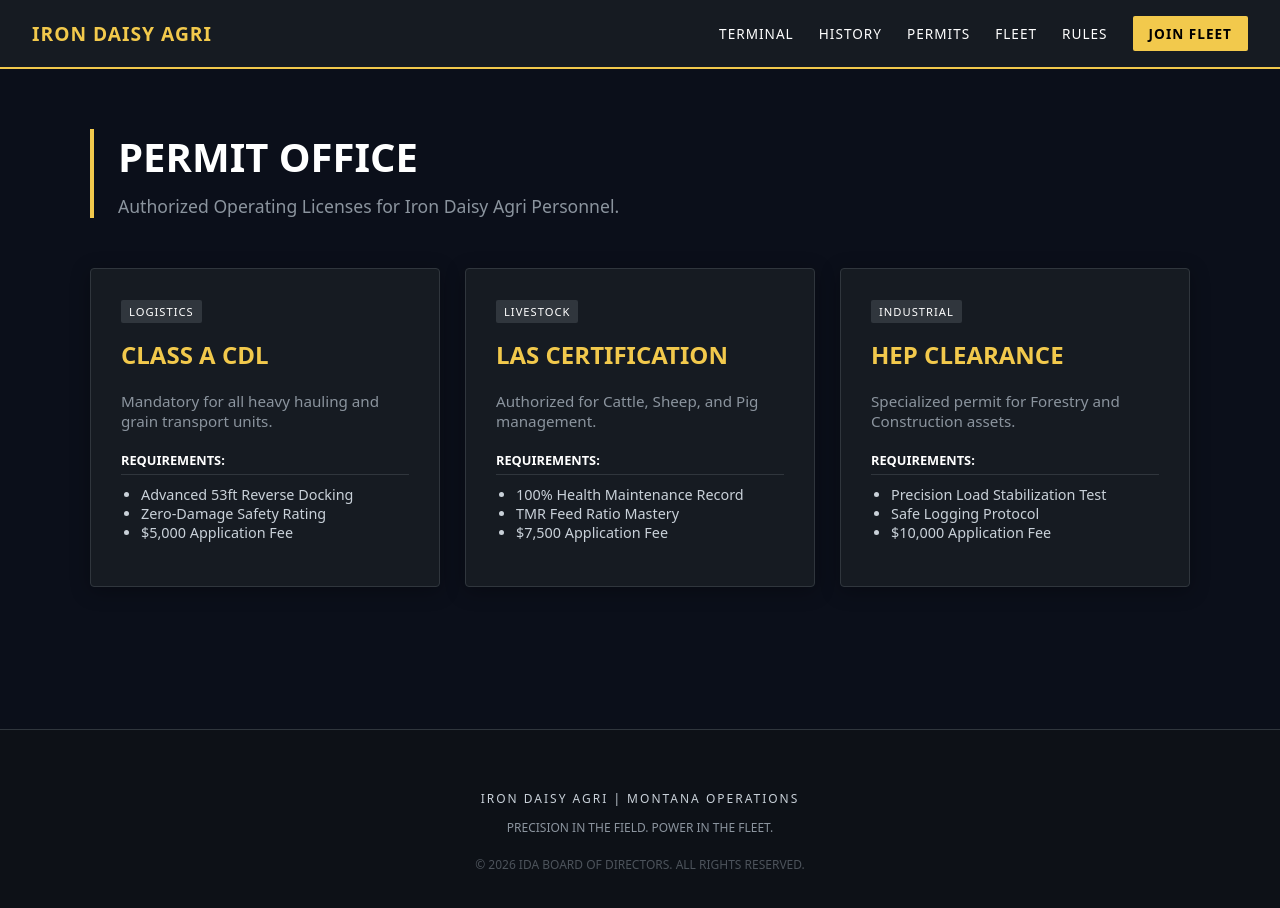
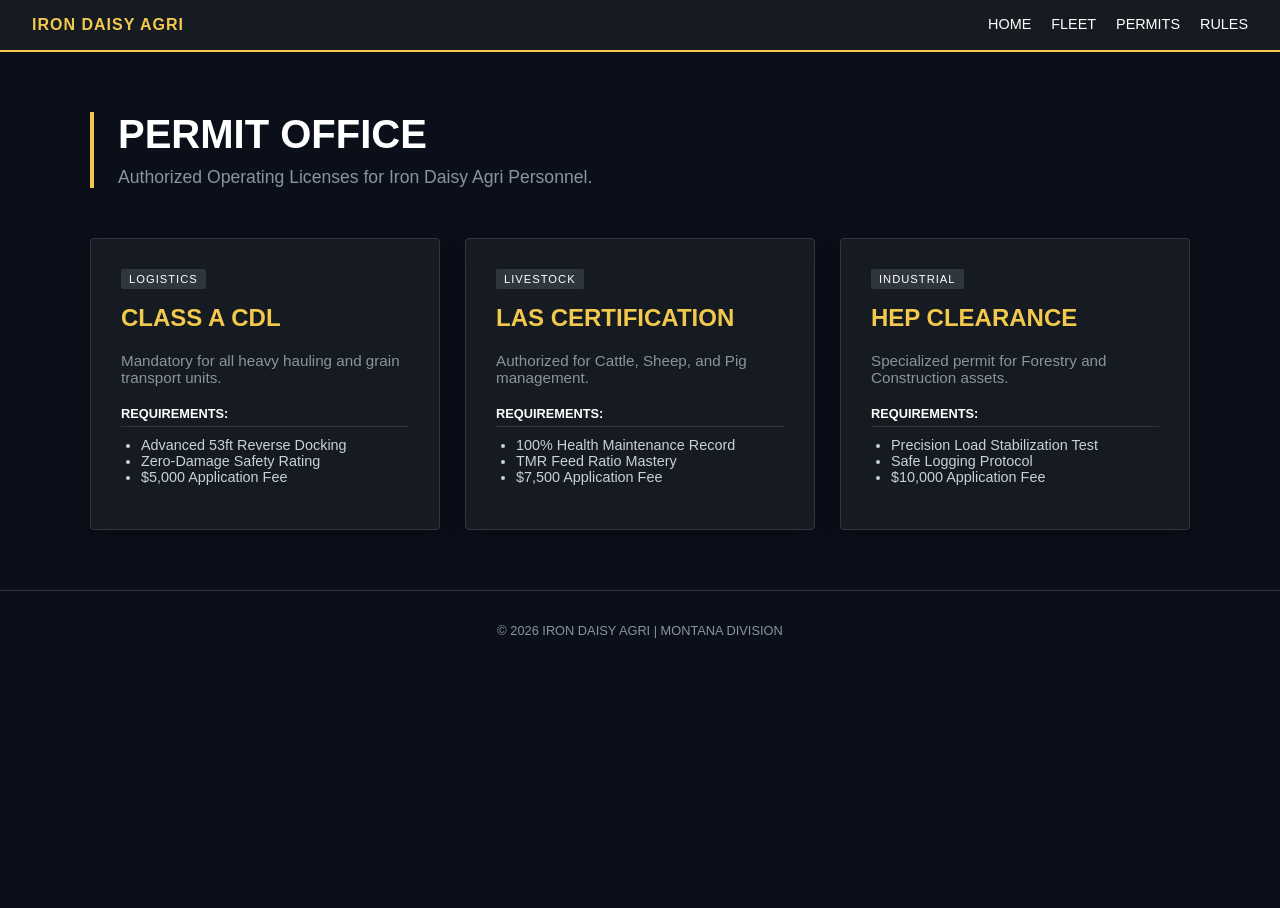
Before and after one commit to Daisyfarm/ctfg-portal, a Next.js app: page /permits in a window 1280 px wide. Shown: the top 908 px of the page. After the commit the page ends 800 px from the top, so only its background shows below. Built offline with nearby package versions, Linux system fonts and the light colour scheme.

Commit message:
Update layout.tsx

```diff
--- a/app/layout.tsx
+++ b/app/layout.tsx
@@ -1,77 +1,33 @@
 import React from 'react';
+
+export const metadata = {
+  title: 'Iron Daisy Agri | Portal',
+  description: 'Official Management Terminal',
+}
 
 export default function RootLayout({ children }: { children: React.ReactNode }) {
   return (
     <html lang="en">
-      <body style={{
-        margin: 0,
-        background: '#0b0f1a',
-        color: 'white',
-        fontFamily: 'system-ui, -apple-system, sans-serif'
-      }}>
-        {/* --- IDA CORPORATE NAVIGATION --- */}
+      <body style={{ margin: 0, background: '#0b0f1a', color: 'white', fontFamily: 'sans-serif' }}>
         <nav style={{
-          display: 'flex',
-          justifyContent: 'space-between',
-          alignItems: 'center',
-          padding: '1rem 2rem',
-          background: '#161b22',
-          borderBottom: '2px solid #F2C94C',
-          position: 'sticky',
-          top: 0,
-          zIndex: 100
+          display: 'flex', justifyContent: 'space-between', padding: '1rem 2rem',
+          background: '#161b22', borderBottom: '2px solid #F2C94C', position: 'sticky', top: 0, zIndex: 100
         }}>
-          <div style={{ fontWeight: 'bold', fontSize: '1.2rem', color: '#F2C94C', letterSpacing: '1px' }}>
-            IRON DAISY AGRI
-          </div>
-
-          <div style={{ display: 'flex', gap: '25px', alignItems: 'center' }}>
-            <a href="/" style={navLinkStyle}>Terminal</a>
-            <a href="/about" style={navLinkStyle}>History</a>
-            <a href="/permits" style={navLinkStyle}>Permits</a>
-            <a href="/fleet" style={navLinkStyle}>Fleet</a>
-            <a href="/rules" style={navLinkStyle}>Rules</a>
-            <a href="https://discord.gg/yourlink" target="_blank" style={{
-              ...navLinkStyle,
-              background: '#F2C94C',
-              color: 'black',
-              padding: '8px 16px',
-              borderRadius: '2px',
-              fontWeight: 'bold'
-            }}>Join Fleet</a>
+          <div style={{ fontWeight: 'bold', color: '#F2C94C', letterSpacing: '1px' }}>IRON DAISY AGRI</div>
+          <div style={{ display: 'flex', gap: '20px' }}>
+            <a href="/" style={navLink}>Home</a>
+            <a href="/fleet" style={navLink}>Fleet</a>
+            <a href="/permits" style={navLink}>Permits</a>
+            <a href="/rules" style={navLink}>Rules</a>
           </div>
         </nav>
-
-        {/* --- MAIN CONTENT AREA --- */}
-        <main style={{ minHeight: 'calc(100vh - 140px)' }}>
-          {children}
-        </main>
-
-        {/* --- CORPORATE FOOTER --- */}
-        <footer style={{
-          padding: '3rem 2rem',
-          textAlign: 'center',
-          fontSize: '0.75rem',
-          borderTop: '1px solid #30363d',
-          color: '#8b949e',
-          background: '#0d1117'
-        }}>
-          <p style={{ letterSpacing: '2px', marginBottom: '10px', color: '#c9d1d9' }}>
-            IRON DAISY AGRI | MONTANA OPERATIONS
-          </p>
-          <p>PRECISION IN THE FIELD. POWER IN THE FLEET.</p>
-          <p style={{ marginTop: '20px', opacity: 0.5 }}>© 2026 IDA BOARD OF DIRECTORS. ALL RIGHTS RESERVED.</p>
+        <main>{children}</main>
+        <footer style={{ padding: '2rem', textAlign: 'center', fontSize: '0.8rem', color: '#8b949e', borderTop: '1px solid #30363d' }}>
+          © 2026 IRON DAISY AGRI | MONTANA DIVISION
         </footer>
       </body>
     </html>
   );
 }
 
-const navLinkStyle = {
-  color: 'white',
-  textDecoration: 'none',
-  fontSize: '0.85rem',
-  textTransform: 'uppercase' as const,
-  letterSpacing: '1px',
-  transition: 'color 0.2s'
-};
+const navLink = { color: 'white', textDecoration: 'none', fontSize: '0.9rem', textTransform: 'uppercase' as const };
```
